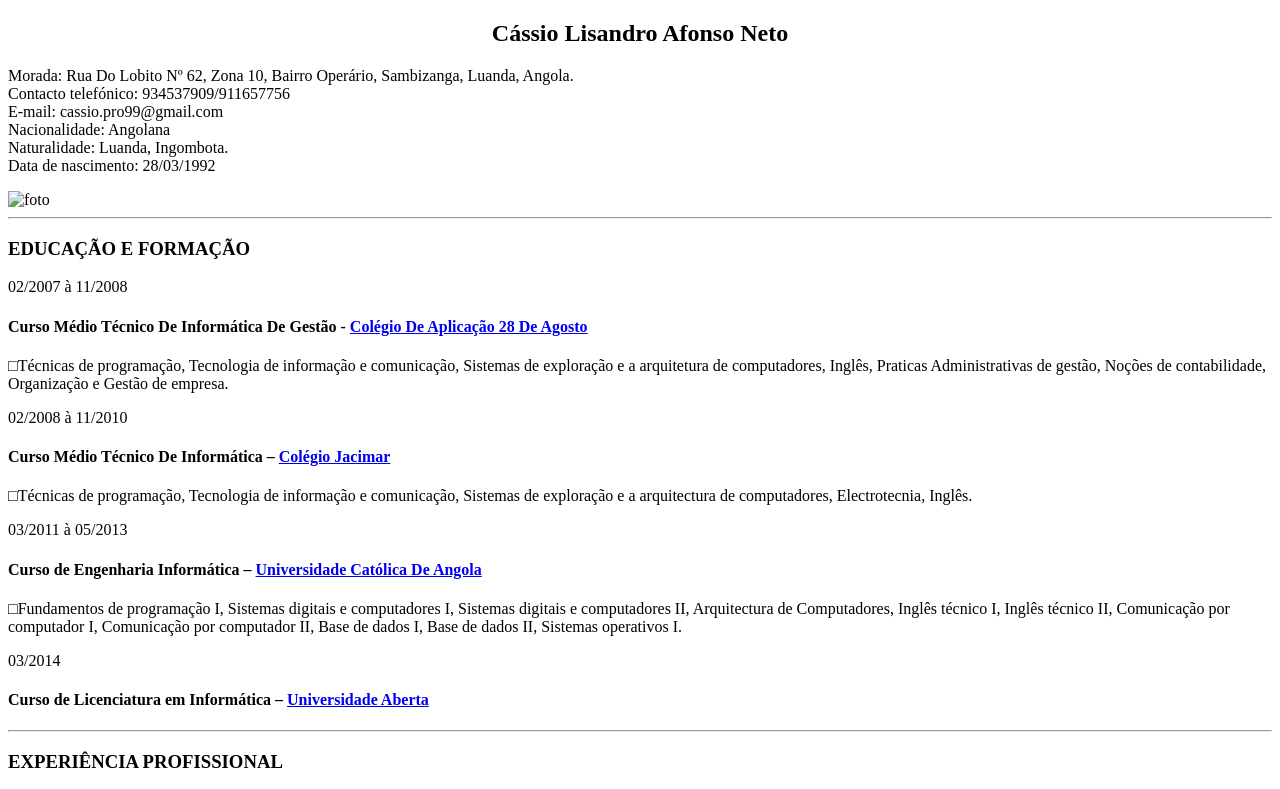
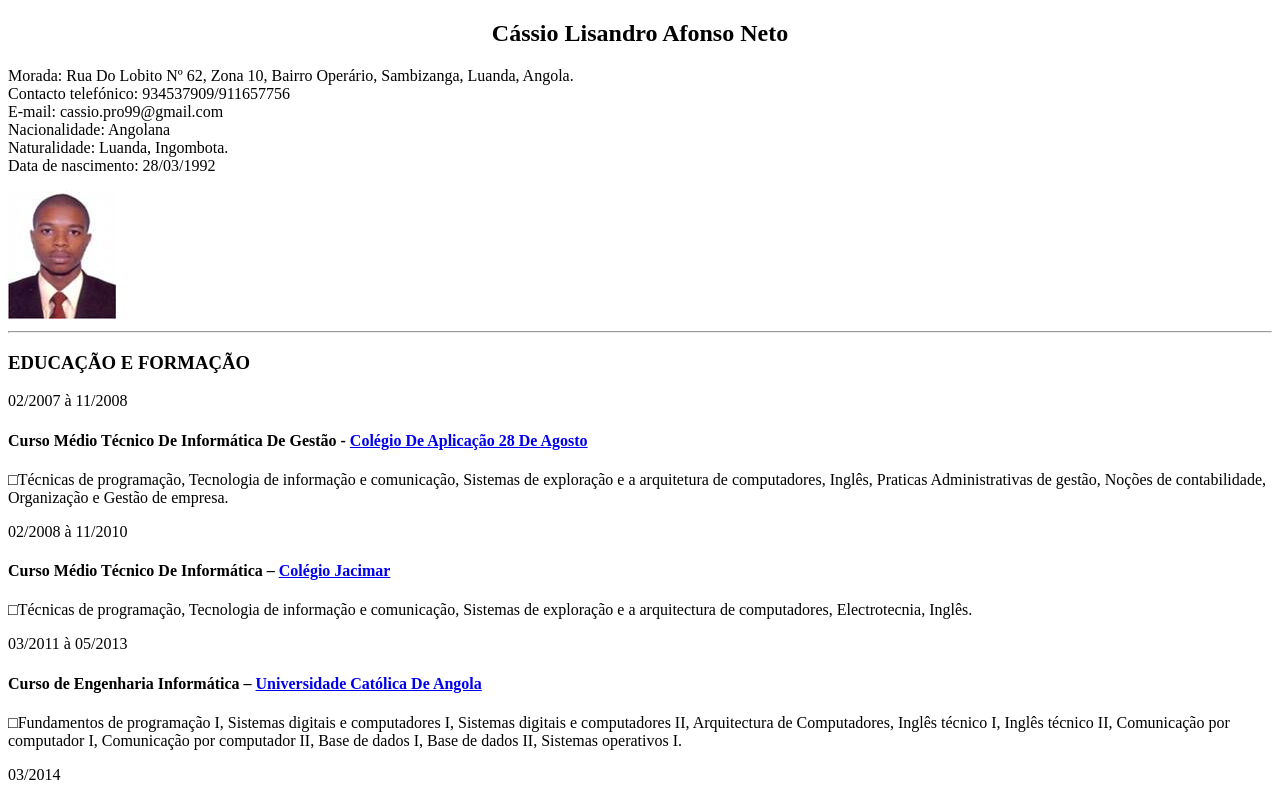
Before and after one commit to Cassioneto/cv_html, a plain HTML site: page index.html in a window 1280 px wide. Shown: the top 789 px of the page. Drawn offline with Linux system fonts and the light colour scheme.

Commit message:
Update index.html

```diff
--- a/index.html
+++ b/index.html
@@ -21,7 +21,7 @@ Este é um exercio realizado durante o Ticnes web developement Training Course p
                     Naturalidade: Luanda, Ingombota.<br/>
                     Data de nascimento: 28/03/1992<br/>
                 </p>
-                <img alt="foto" src="img/image001.jpg"/>
+                <img alt="foto" src="image001.jpg"/>
                 <hr/>
                 <h3>EDUCAÇÃO E FORMAÇÃO </h3>
                 <p>02/2007 à 11/2008</p>
```
